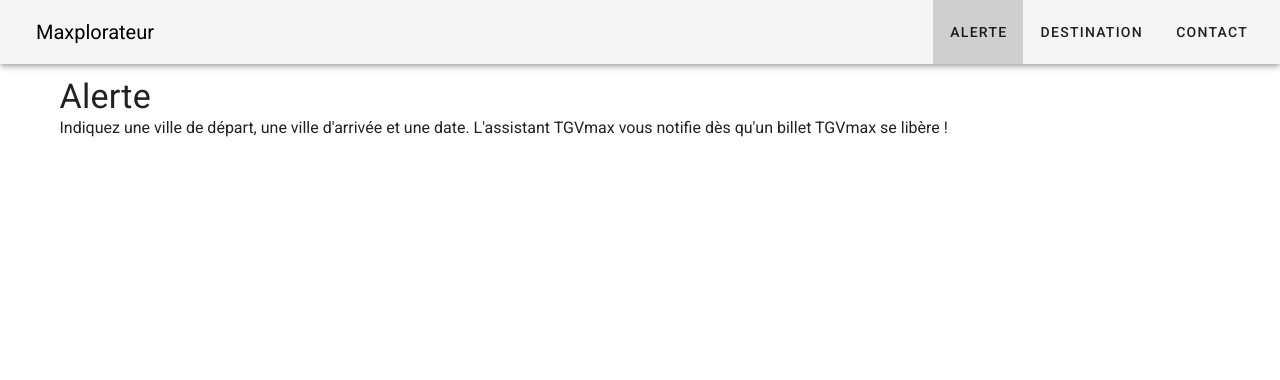
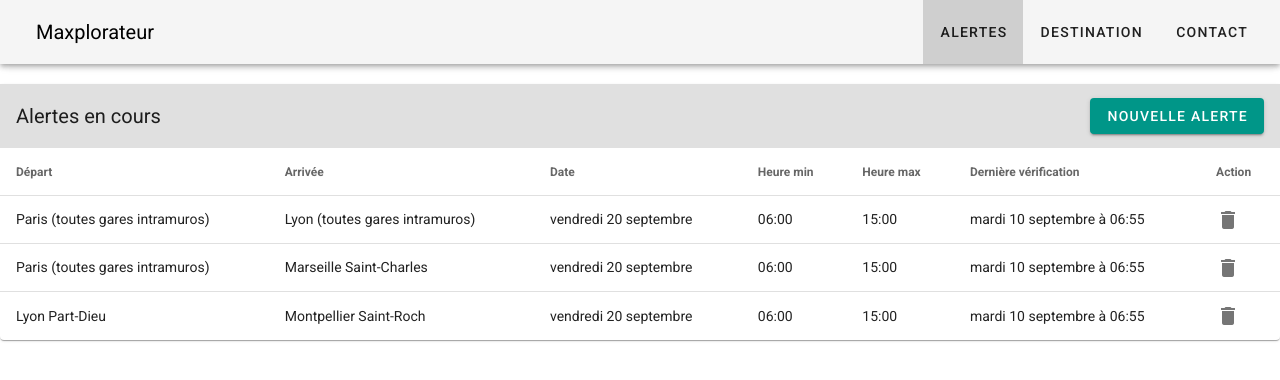
Before and after one commit to benoitdemaegdt/TGVmax, a Vue app in the folder client/: page /alert in a window 1280 px wide. Shown: the top 380 px of the page. Built offline with nearby package versions, Linux system fonts and the light colour scheme.

Commit message:
add Alert vue without backend connection

```diff
--- a/client/src/components/Navigation.vue
+++ b/client/src/components/Navigation.vue
@@ -1,5 +1,5 @@
 <template>
-  <nav>
+  <nav class='mb-5'>
     <!-- Start of app navbar (large screen) -->
     <v-app-bar app>
       <!-- hamburger menu -->
@@ -49,7 +49,7 @@ export default {
       drawer: false,
       navigation: [
           { icon: 'home', title: 'Accueil', path: '/' },
-          { icon: 'add_alert', title: 'Alerte', path: '/alert' },
+          { icon: 'add_alert', title: 'Alertes', path: '/alert' },
           { icon: 'near_me', title: 'Destination', path: '/destination' },
           { icon: 'email', title: 'Contact', path: '/contact' },
       ],
--- a/client/src/plugins/vuetify.ts
+++ b/client/src/plugins/vuetify.ts
@@ -7,4 +7,11 @@ export default new Vuetify({
   icons: {
     iconfont: 'mdi',
   },
+  theme: {
+    themes: {
+      light: {
+        primary: '#009688',
+      },
+    },
+  },
 });
--- a/client/src/router.ts
+++ b/client/src/router.ts
@@ -18,7 +18,7 @@ export default new Router({
     },
     {
       path: '/alert',
-      name: 'Alerte',
+      name: 'Alertes',
       component: Alert,
     },
     {
--- a/client/src/views/Alert.vue
+++ b/client/src/views/Alert.vue
@@ -1,19 +1,199 @@
 <template>
-  <v-container>
-    <v-layout>
-      <v-flex xs12>
-        <h1 class="display-1">Alerte</h1>
-        <p>
-          Indiquez une ville de départ, une ville d'arrivée et une date. L'assistant TGVmax vous notifie dès qu'un billet TGVmax se libère !
-        </p>
-      </v-flex>
-    </v-layout>
-  </v-container>
+  <div>
+    <!-- Start of app data table -->
+    <v-data-table
+    :headers='headers'
+    :items='alerts'
+    hide-default-footer
+    disable-sort
+    class='elevation-1 hidden-sm-and-down'
+    >
+      <!-- add toolbar for the datatable -->
+      <template v-slot:top>
+        <v-toolbar flat color='#E0E0E0'>
+          <v-toolbar-title>Alertes en cours</v-toolbar-title>
+          <v-spacer></v-spacer>
+          <v-btn color='primary' dark>Nouvelle alerte</v-btn>
+        </v-toolbar>
+      </template>
+
+      <!-- human readable dates -->
+      <template v-slot:item.date="{ item }">
+        {{getDate(item.fromTime)}}
+      </template>
+
+      <template v-slot:item.fromTime="{ item }">
+        {{getHour(item.fromTime)}}
+      </template>
+
+      <template v-slot:item.toTime="{ item }">
+        {{getHour(item.toTime)}}
+      </template>
+
+      <template v-slot:item.lastCheck="{ item }">
+        {{getDate(item.lastCheck)}} à {{getHour(item.lastCheck)}}
+      </template>
+
+      <!-- add a column for deleting an alert -->
+      <template v-slot:item.action='{ item }'>
+        <v-icon medium @click='deleteAlert(item)'>
+          delete
+        </v-icon>
+      </template>
+
+      <!-- message to display when there is no alert -->
+      <template slot='no-data'>
+        Aucune alerte en cours
+      </template>
+    </v-data-table>
+    <!-- End of app data table -->
+
+    <!-- Start of mobile cards -->
+    <p class='hidden-md-and-up text-center' v-if='alerts.length === 0'>
+      Aucune alerte en cours
+    </p>
+    <v-card v-for='alert of alerts' :key='alert.id' class='hidden-md-and-up elevation-6 mx-auto mb-5' max-width='90%'>
+      <v-card-title class='primary white--text'>
+        {{alert.origin}}<br>{{alert.destination}}
+      </v-card-title>
+      <v-card-text class='primary white--text pt-3'>
+        {{getDate(alert.fromTime)}} : {{getHour(alert.fromTime)}} - {{getHour(alert.toTime)}}
+      </v-card-text>
+      <v-card-actions>
+        Dernière recherche : {{getDate(alert.lastCheck)}} à {{getHour(alert.lastCheck)}}
+        <v-spacer></v-spacer>
+        <v-btn icon>
+          <v-icon medium @click='deleteAlert(alert)'>delete</v-icon>
+        </v-btn>
+      </v-card-actions>
+    </v-card>
+    <v-btn class='hidden-md-and-up' fab dark large color='#757575' fixed right bottom>
+      <v-icon dark>add</v-icon>
+    </v-btn>
+    <!-- End of mobile cards -->
+  </div>
 </template>
 
 <script>
 export default {
   name: 'Alert',
+  data() {
+    return {
+      headers: [
+        { text: 'Départ', value: 'origin' },
+        { text: 'Arrivée', value: 'destination' },
+        { text: 'Date', value: 'date' },
+        { text: 'Heure min', value: 'fromTime' },
+        { text: 'Heure max', value: 'toTime' },
+        { text: 'Dernière vérification', value: 'lastCheck' },
+        { text: 'Action', value: 'action' },
+      ],
+      alerts: [
+          {
+            id: 1,
+            origin: 'Paris (toutes gares intramuros)',
+            destination: 'Lyon (toutes gares intramuros)',
+            fromTime: '2019-09-20T06:00:00Z',
+            toTime: '2019-09-20T15:00:00Z',
+            lastCheck: '2019-09-10T06:55:00Z',
+          },
+          {
+            id: 2,
+            origin: 'Paris (toutes gares intramuros)',
+            destination: 'Marseille Saint-Charles',
+            fromTime: '2019-09-20T06:00:00Z',
+            toTime: '2019-09-20T15:00:00Z',
+            lastCheck: '2019-09-10T06:55:00Z',
+          },
+          {
+            id: 3,
+            origin: 'Lyon Part-Dieu',
+            destination: 'Montpellier Saint-Roch',
+            fromTime: '2019-09-20T06:00:00Z',
+            toTime: '2019-09-20T15:00:00Z',
+            lastCheck: '2019-09-10T06:55:00Z',
+          },
+      ],
+    };
+  },
+  methods: {
+    deleteAlert(alert) {
+      const index = this.alerts.indexOf(alert);
+      this.alerts.splice(index, 1);
+    },
+    getDate(isodate) {
+      const date = new Date(isodate);
+      const dayNumber = date.getDay();
+      const monthNumber = date.getMonth();
+      let day = '';
+      switch (dayNumber) {
+        case 1:
+          day = 'lundi';
+          break;
+        case 2:
+          day = 'mardi';
+          break;
+        case 3:
+          day = 'mercredi';
+          break;
+        case 4:
+          day = 'jeudi';
+          break;
+        case 5:
+          day = 'vendredi';
+          break;
+        case 6:
+          day = 'samedi';
+          break;
+        case 7:
+          day = 'dimanche';
+          break;
+      }
+      let month = '';
+      switch (monthNumber) {
+        case 0:
+          month = 'janvier';
+          break;
+        case 1:
+          month = 'février';
+          break;
+        case 2:
+          month = 'mars';
+          break;
+        case 3:
+          month = 'avril';
+          break;
+        case 4:
+          month = 'mai';
+          break;
+        case 5:
+          month = 'juin';
+          break;
+        case 6:
+          month = 'juillet';
+          break;
+        case 7:
+          month = 'août';
+          break;
+        case 8:
+          month = 'septembre';
+          break;
+        case 9:
+          month = 'octobre';
+          break;
+        case 10:
+          month = 'novembre';
+          break;
+        case 11:
+          month = 'décembre';
+          break;
+      }
+      return `${day} ${date.getDate()} ${month}`;
+    },
+    getHour(isodate) {
+      return isodate.slice(11, 16);
+    },
+  },
 };
 </script>
 
```
